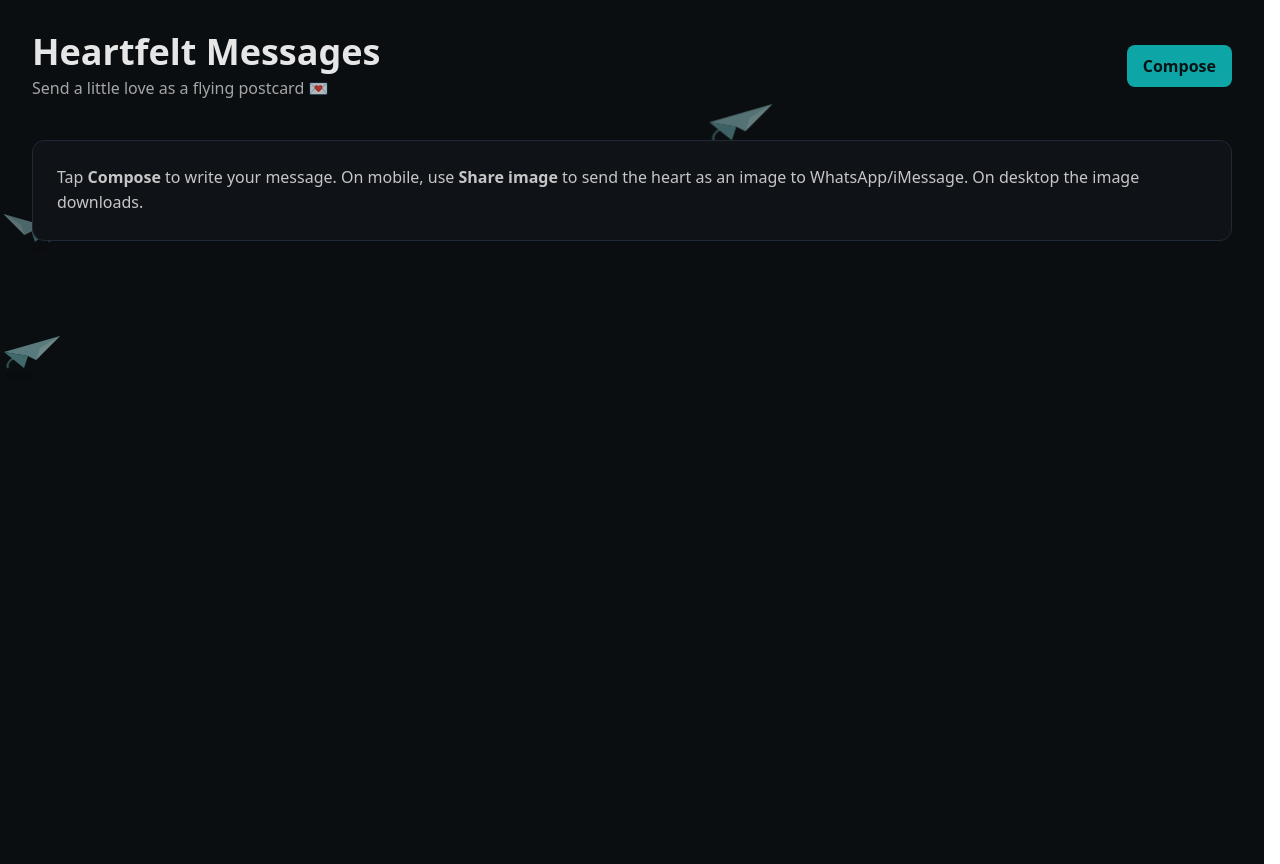
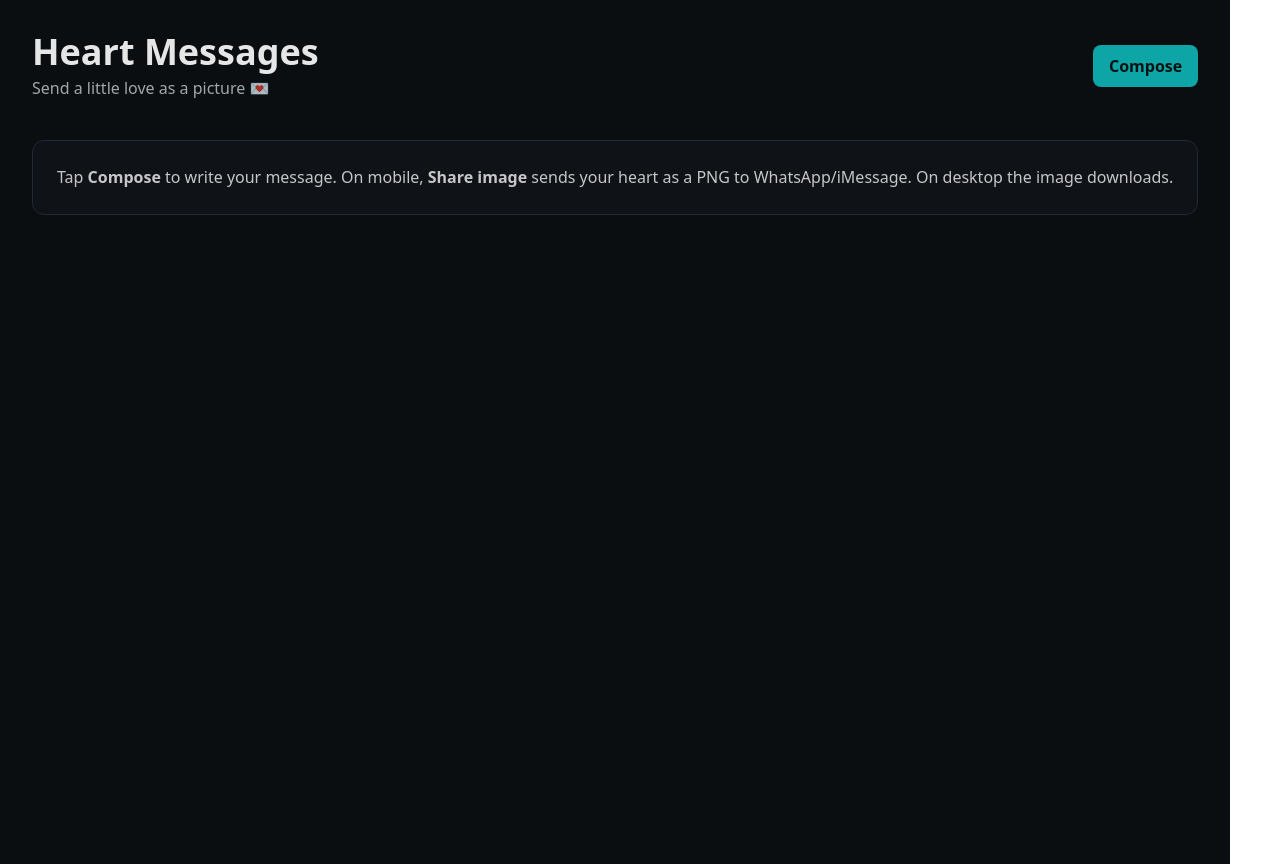
Before and after one commit to JuliaFischer-code/Heartfelt_Messages, a React (Vite) app: page / in a window 1280 px wide. Built offline with nearby package versions, Linux system fonts and the light colour scheme.

Commit message:
New hearts update

```diff
--- a/package.json
+++ b/package.json
@@ -1,5 +1,5 @@
 {
-  "name": "origami-messages",
+  "name": "hearfelt-messages",
   "private": true,
   "version": "0.0.0",
   "type": "module",
--- a/src/App.tsx
+++ b/src/App.tsx
@@ -1,6 +1,6 @@
 import { useState } from "react";
 import MessageComposer from "./MessageComposer";
-import PaperPlane from "./decor/PaperPlane";
+import FloatingHearts from "./decor/FloatingHearts";
 
 export default function App() {
   const [open, setOpen] = useState(false);
@@ -8,30 +8,34 @@ export default function App() {
   return (
     <div
       style={{
-        position: "relative",          // <— important for absolute children
+        position: "relative",
         padding: 32,
         maxWidth: 1200,
         margin: "0 auto",
         color: "#e6e6e6",
         background: "#0b0e11",
         minHeight: "100vh",
-        overflow: "hidden",            // hide planes while entering/leaving
+        overflow: "hidden",
       }}
     >
       {!open ? (
         <>
-          {/* Decorative planes */}
-          <PaperPlane y={90}  duration={10} delay={0}   size={72} opacity={0.5} />
-          <PaperPlane y={200} duration={18} delay={6}   size={56} opacity={0.45} reverse />
-          <PaperPlane y={320} duration={14} delay={10}  size={64} opacity={0.55} />
+          {/* Decorative floating hearts */}
+          <FloatingHearts count={22} maxSize={44} minDuration={14} maxDuration={26} zIndex={0} />
 
           <header
-            style={{ display: "flex", justifyContent: "space-between", alignItems: "center" }}
+            style={{
+              position: "relative",
+              zIndex: 1,
+              display: "flex",
+              justifyContent: "space-between",
+              alignItems: "center",
+            }}
           >
             <div>
-              <h1 style={{ fontSize: 36, margin: 0 }}>Heartfelt Messages</h1>
+              <h1 style={{ fontSize: 36, margin: 0 }}>Heart Messages</h1>
               <div style={{ opacity: 0.7, marginTop: 4 }}>
-                Send a little love as a flying postcard 💌
+                Send a little love as a picture 💌
               </div>
             </div>
             <button
@@ -51,18 +55,18 @@ export default function App() {
 
           <div
             style={{
+              position: "relative",
+              zIndex: 1,
               marginTop: 40,
               padding: 24,
               borderRadius: 12,
               background: "#0f1216",
               border: "1px solid #1f2937",
-              position: "relative",
-              zIndex: 1, // ensure content sits above decorative planes if needed
             }}
           >
             <p style={{ margin: 0, lineHeight: 1.6, opacity: 0.85 }}>
-              Tap <b>Compose</b> to write your message. On mobile, use <b>Share image</b> to
-              send the heart as an image to WhatsApp/iMessage. On desktop the image downloads.
+              Tap <b>Compose</b> to write your message. On mobile, <b>Share image</b> sends your
+              heart as a PNG to WhatsApp/iMessage. On desktop the image downloads.
             </p>
           </div>
         </>
--- /dev/null
+++ b/src/decor/FloatingHearts.tsx
@@ -0,0 +1,132 @@
+import { useMemo } from "react";
+
+/**
+ * FloatingHearts
+ * - Renders N hearts that float upward with subtle sway.
+ * - Randomized size, speed, x-position, delay, and opacity.
+ * - Pointer-events: none (never blocks clicks).
+ * - Respects prefers-reduced-motion.
+ */
+export default function FloatingHearts({
+  count = 18,
+  seed = 42,
+  colors = ["#ff7096", "#ff8fab", "#ffccd5", "#fb6f92", "#ff4d6d"],
+  minSize = 14,
+  maxSize = 40,
+  minDuration = 12,
+  maxDuration = 24,
+  minDelay = 0,
+  maxDelay = 12,
+  zIndex = 0,
+}: {
+  count?: number;
+  seed?: number;
+  colors?: string[];
+  minSize?: number;
+  maxSize?: number;
+  minDuration?: number; // seconds
+  maxDuration?: number; // seconds
+  minDelay?: number;    // seconds
+  maxDelay?: number;    // seconds
+  zIndex?: number;
+}) {
+  // tiny deterministic RNG so server/client render the same layout
+  const rand = (s: number) => {
+    let x = Math.sin(s * 9999 + seed) * 10000;
+    return x - Math.floor(x);
+  };
+
+  const hearts = useMemo(
+    () =>
+      Array.from({ length: count }).map((_, i) => {
+        const r1 = rand(i + 1);
+        const r2 = rand(i + 2);
+        const r3 = rand(i + 3);
+        const r4 = rand(i + 4);
+        const size = Math.round(minSize + r1 * (maxSize - minSize));
+        const left = Math.round(r2 * 100); // %
+        const duration = +(minDuration + r3 * (maxDuration - minDuration)).toFixed(2);
+        const delay = +(minDelay + r4 * (maxDelay - minDelay)).toFixed(2);
+        const color = colors[i % colors.length];
+        const opacity = 0.35 + r1 * 0.45; // 0.35–0.8
+        const sway = 6 + r4 * 12; // px
+        return { id: i, size, left, duration, delay, color, opacity, sway };
+      }),
+    [count, seed, colors, minSize, maxSize, minDuration, maxDuration, minDelay, maxDelay]
+  );
+
+  return (
+    <div
+      style={{
+        position: "absolute",
+        inset: 0,
+        overflow: "hidden",
+        pointerEvents: "none",
+        zIndex,
+      }}
+      aria-hidden="true"
+    >
+      <style>{`
+        @keyframes floatUp {
+          0%   { transform: translate3d(var(--dx, 0px), 110%, 0) scale(var(--scale, 1)); }
+          100% { transform: translate3d(var(--dx, 0px), -120%, 0) scale(var(--scale, 1)); }
+        }
+        @keyframes sway {
+          0%   { transform: translateX(0) rotate(0deg); }
+          50%  { transform: translateX(var(--sway, 10px)) rotate(2deg); }
+          100% { transform: translateX(0) rotate(0deg); }
+        }
+        @media (prefers-reduced-motion: reduce) {
+          .heart-float, .heart-sway { animation: none !important; }
+        }
+      `}</style>
+
+      {hearts.map((h) => (
+        <div
+          key={h.id}
+          className="heart-float"
+          style={{
+            position: "absolute",
+            left: `${h.left}%`,
+            bottom: "-10%",
+            width: h.size,
+            height: h.size,
+            transform: "translate3d(0, 110%, 0)",
+            animation: `floatUp ${h.duration}s linear ${h.delay}s infinite`,
+            // per-instance CSS vars
+            // slight random scale & drift without layout thrash
+            // @ts-ignore - CSS var string
+            ["--dx" as any]: `${(h.left - 50) / 25}px`,
+            ["--scale" as any]: `${0.9 + (h.size - minSize) / (maxSize - minSize + 0.0001) * 0.2}`,
+          }}
+        >
+          <div
+            className="heart-sway"
+            style={{
+              width: "100%",
+              height: "100%",
+              animation: `sway ${Math.max(3, h.duration / 4)}s ease-in-out ${h.delay}s infinite`,
+              // @ts-ignore
+              ["--sway" as any]: `${h.sway}px`,
+              opacity: h.opacity,
+              filter: "drop-shadow(0 2px 4px rgba(0,0,0,0.25))",
+            }}
+          >
+            <HeartSVG fill={h.color} />
+          </div>
+        </div>
+      ))}
+    </div>
+  );
+}
+
+function HeartSVG({ fill = "#ff4d6d" }: { fill?: string }) {
+  return (
+    <svg viewBox="0 0 32 32" width="100%" height="100%" xmlns="http://www.w3.org/2000/svg">
+      <path
+        d="M16 29s-8.4-5.8-12.2-9.6C.6 16.2.9 11.1 4.4 8.2c3.5-2.9 8.1-1.9 10.1 1.2 2-3.1 6.6-4.1 10.1-1.2 3.5 2.9 3.8 8 .6 11.2C24.4 23.2 16 29 16 29z"
+        fill={fill}
+      />
+    </svg>
+  );
+}
```
Also changed, not shown: 1 other file (tests, documents, lock files or other folders).
